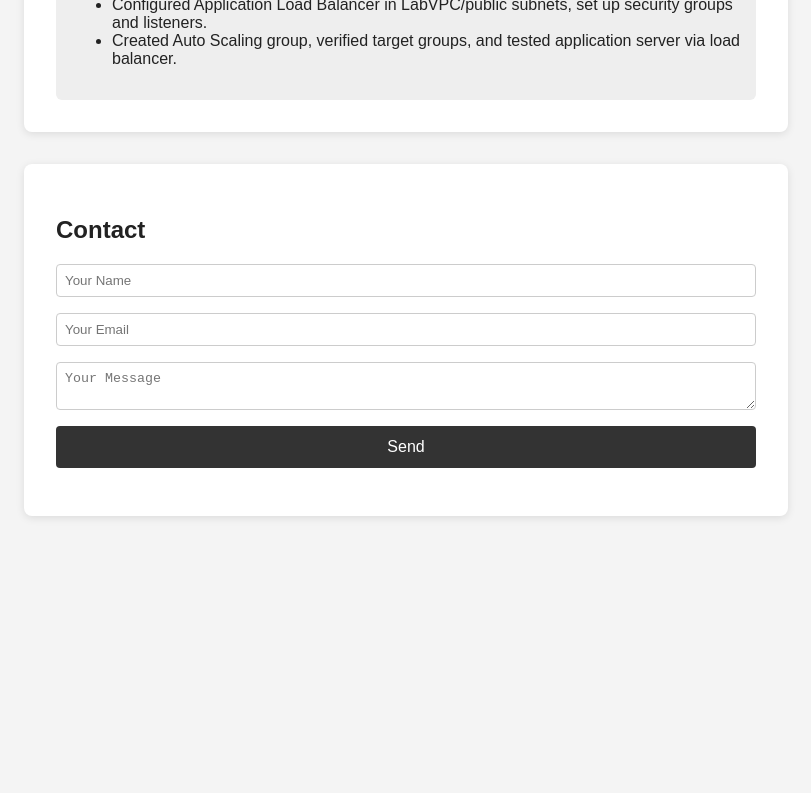
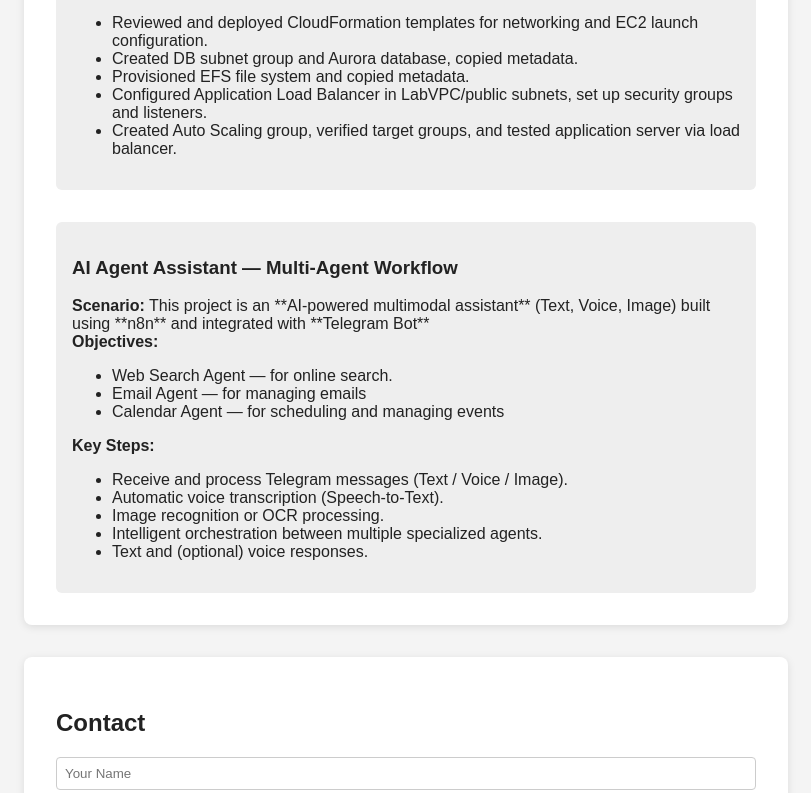
Before and after one commit to mustafaabdalazim/mustafaabdalazim.github.io, a plain HTML site: page index.html in a window 1280 px wide. Shown: the part 2609-3402 px from the top of the page, without its empty margins (234-1045 px from the left). Before the commit the page ends 3157 px from the top, so only its background shows below. Drawn offline with Linux system fonts and the light colour scheme.

Commit message:
Upate 05/12/2025

```diff
--- a/index.html
+++ b/index.html
@@ -46,6 +46,9 @@
             <li>Telecommunications equipment installation</li>
             <li>Hardware installation & diagnostics</li>
             <li>Data Analysis</li>
+            <li>Automation</li>
+            <li>AI Tools Utilization</li>
+            <li>Power BI</li>
             <li>BASH Script</li>
             <li>Git</li>
             <li>Docker</li>
@@ -77,14 +80,16 @@
         <ul>
             <li><strong></strong>B.A in Electrical Engineering (Communication Engineering)</strong> <a href="https://drive.google.com/file/d/1VeEj6vh1w_aHG5X2A9USVcFgBVgDXqR6/view?usp=sharing" target="_blank">[certificate]</a></li>
             <li><strong>Microsoft Certified: Azure Fundamentals</strong> <a href="https://learn.microsoft.com/api/credentials/share/en-us/mustafaabdelazim/868AEAFACC7E2E92?sharingId" target="_blank">[certificate]</a></li>
+            <li><strong>Microsoft Power BI Data Analyst Professional Certificate</strong> <a href="https://www.credly.com/badges/434d41cc-47b5-46ad-9d12-d3d99b61f267/linked_in_profile" target="_blank">[certificate]</a></li>
+            <li><strong>n8n Course Level 2</strong> <a href="https://community.n8n.io/badges/105/completed-n8n-course-level-2?username=mustafaazim" target="_blank">[certificate]</a></li>
             <li><strong>Robotic Process Automation (RPA)</strong> <a href="https://coursera.org/share/a46d4162e40041a1e1806c0adaf22a6f" target="_blank">[certificate]</a></li>
             <li><strong>AWS Cloud Support Associate</strong> <a href="https://coursera.org/share/e01a6935b7e0b5e2aca4a93eea5c6403" target="_blank">[certificate]</a></li>
             <li><strong>AWS IoT Business Opportunities for Telecom Operators</strong> <a href="https://drive.google.com/file/d/17rmCV1T8ljvXLVNr1rEcjf_6gP4yQN5t/view?usp=sharing" target="_blank">[certificate]</a></li>
             <li><strong>AWS Cloud Technical Essentials</strong> <a href="https://courses.edx.org/certificates/7123f41381d04b3a846a381aea17cf77" target="_blank">[certificate]</a></li>
             <li><strong>Relational Database</strong> <a href="https://www.freecodecamp.org/certification/fccc0719c3a-cbe2-4185-a5a1-a8aa96010d65/relational-database-v8" target="_blank">[certificate]</a></li>
             <li><strong>Foundational C# with Microsoft</strong> <a href="https://www.freecodecamp.org/certification/fccc0719c3a-cbe2-4185-a5a1-a8aa96010d65/foundational-c-sharp-with-microsoft" target="_blank">[certificate]</a></li>
-            <li>CCNA Security, NETWORK PLUS TRAINING CENTER</li>
-            <li>Huawei Certified ICT Associate - Routing & Switching (HCIA), NETWORK PLUS TRAINING CENTER</li>
+            <li><strong>Security, NETWORK PLUS TRAINING CENTER</strong><a href="https://drive.google.com/file/d/1OZluAvU8x-oX6Hptwm4XvlC0kIUvBQeG/view?usp=drive_link" target="_blank">[certificate]</a></li>
+            <li><strong>Certified ICT Associate - Routing & Switching (HCIA), NETWORK PLUS TRAINING CENTER</strong><a href="https://drive.google.com/file/d/1qP-97dGnk4vl1AUZ2W6xu9iToumkWzSL/view?usp=sharing" target="_blank">[certificate]</a></li>
         </ul>
 
     </section>
@@ -119,6 +124,24 @@
                     <li>Created Auto Scaling group, verified target groups, and tested application server via load balancer.</li>
 
             </div>
+            <div class="project">
+                <h3>AI Agent Assistant — Multi-Agent Workflow</h3>
+                <p><strong>Scenario:</strong> This project is an **AI-powered multimodal assistant** (Text, Voice, Image) built using **n8n** and integrated with **Telegram Bot**<br>
+                <strong>Objectives:</strong>
+                <ul>
+                    <li>Web Search Agent — for online search.</li>
+                    <li>Email Agent — for managing emails</li>
+                    <li>Calendar Agent — for scheduling and managing events</li>
+                </ul>
+                <strong>Key Steps:</strong>
+                <ul>
+                    <li> Receive and process Telegram messages (Text / Voice / Image).</li>
+                    <li>Automatic voice transcription (Speech-to-Text).</li>
+                    <li>Image recognition or OCR processing.</li>
+                    <li>Intelligent orchestration between multiple specialized agents.</li>
+                    <li>Text and (optional) voice responses.</li>
+
+            </div>
         </div>
     </section>
     <section id="contact">
```
